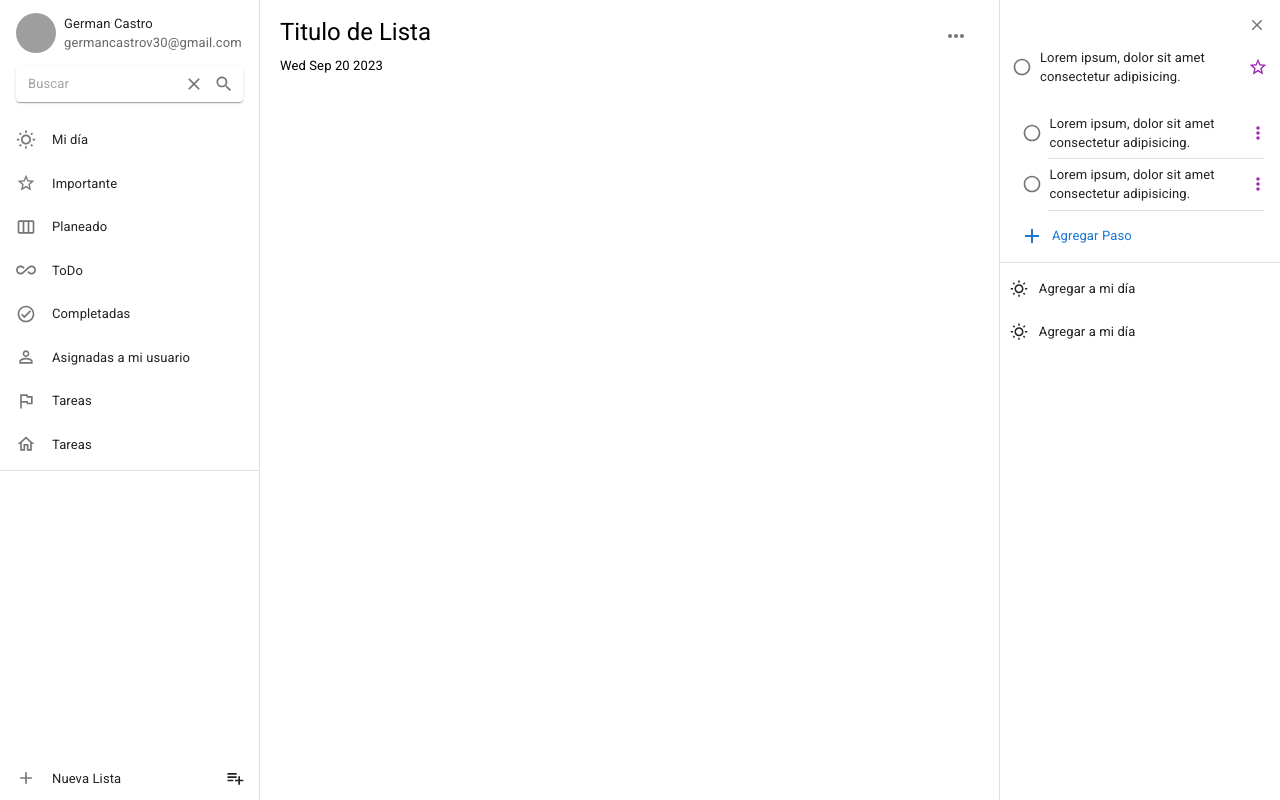
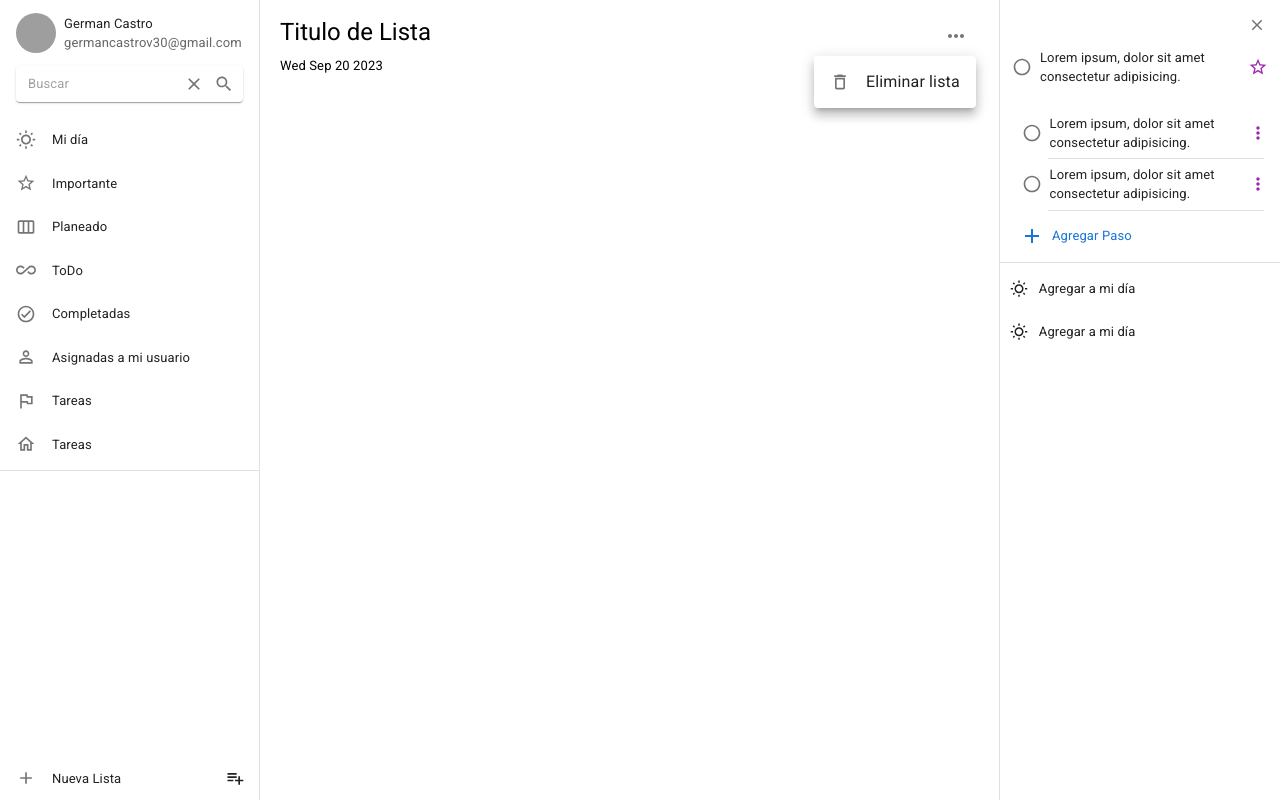
Before and after one commit to zovalger/to_do_app, a Next.js app: page /dashboard in a window 1280 px wide. Both pictures are taken after a click on the button 956 px from the left and 36 px from the top of the page. Built offline with nearby package versions, Linux system fonts and the light colour scheme; grey boxes are pictures that could not be loaded.

Commit message:
add: delete of lists

```diff
--- a/src/app/dashboard/components/ListHeader.tsx
+++ b/src/app/dashboard/components/ListHeader.tsx
@@ -5,22 +5,62 @@ import IconButton from "@mui/material/IconButton";
 import MenuIcon from "@mui/icons-material/Menu";
 import Typography from "@mui/material/Typography";
 import MoreHorizOutlinedIcon from "@mui/icons-material/MoreHorizOutlined";
-import { useTheme } from "@mui/material/styles";
+import DeleteOutlineOutlinedIcon from "@mui/icons-material/DeleteOutlineOutlined";
+import Button from "@mui/material/Button";
+import Dialog from "@mui/material/Dialog";
+import DialogActions from "@mui/material/DialogActions";
+import DialogContent from "@mui/material/DialogContent";
+import DialogContentText from "@mui/material/DialogContentText";
+import DialogTitle from "@mui/material/DialogTitle";
 import { TaskPanelWidth, ToDoNavWidth } from "@/config/UISettings";
 import { useGlobalContext } from "@/app/contexts/Global.context";
 import { useListAndGroupContext } from "@/app/contexts/ListAndGroup.context";
+import { ListItemIcon, Menu, MenuItem } from "@mui/material";
+import { deleteList } from "../services/ListsService";
 
 const ListHeader = () => {
-	const theme = useTheme();
 	const { handleAsidePanelToggle } = useGlobalContext();
+	const { lists, setLists, listSelected } = useListAndGroupContext();
 
-	const { lists, listSelected } = useListAndGroupContext();
+	// **************************** menu desplegable ****************************
+	const [anchorEl, setAnchorEl] = useState<null | HTMLElement>(null);
+
+	const openMoreButton = Boolean(anchorEl);
+
+	const handleClickMoreButton = (event: React.MouseEvent<HTMLButtonElement>) =>
+		setAnchorEl(event.currentTarget);
+
+	const handleCloseMoreButton = () => setAnchorEl(null);
+
+	// **************************** menu eliminar ****************************
+
+	const [open, setOpen] = useState(false);
+
+	const handleClickOpen = () => {
+		setOpen(true);
+	};
+
+	const handleClose = () => {
+		setOpen(false);
+	};
+
+	const handleDelete = async () => {
+		if (!listSelected) return;
+
+		const newLists = await deleteList(lists, listSelected);
+
+		setLists(newLists);
+
+		handleClose();
+	};
+
+	// **************************** render ****************************
 
 	const currentList = lists.find((l) => l._id == listSelected);
-
 	const title = currentList ? currentList.title : "Titulo de Lista";
 
 	return (
+		<>
 			<Box
 				sx={{
 					position: "fixed",
@@ -51,7 +91,10 @@ const ListHeader = () => {
 					</Typography>
 
 					<Box sx={{ ml: "auto" }}>
-					<IconButton sx={{ borderRadius: 0 }}>
+						<IconButton
+							onClick={handleClickMoreButton}
+							sx={{ borderRadius: 0 }}
+						>
 							<MoreHorizOutlinedIcon />
 						</IconButton>
 					</Box>
@@ -60,6 +103,60 @@ const ListHeader = () => {
 					{new Date().toDateString()}
 				</Typography>
 			</Box>
+
+			<Menu
+				id="More-option-list"
+				anchorEl={anchorEl}
+				open={openMoreButton}
+				onClose={handleCloseMoreButton}
+				MenuListProps={{
+					"aria-labelledby": "basic-button",
+				}}
+				anchorOrigin={{
+					vertical: "bottom",
+					horizontal: "right",
+				}}
+				transformOrigin={{
+					vertical: "top",
+					horizontal: "right",
+				}}
+			>
+				<MenuItem
+					onClick={() => {
+						handleCloseMoreButton();
+						handleClickOpen();
+					}}
+				>
+					<ListItemIcon>
+						<DeleteOutlineOutlinedIcon fontSize="small" />
+					</ListItemIcon>
+					Eliminar lista
+				</MenuItem>
+			</Menu>
+
+			<Dialog
+				open={open}
+				onClose={handleClose}
+				aria-labelledby="alert-dialog-title"
+				aria-describedby="alert-dialog-description"
+			>
+				{/* <DialogTitle id="alert-dialog-title" >
+					Seguro que quiere eliminar {title}
+				</DialogTitle> */}
+				<DialogContent>
+					{/* <DialogContentText id="alert-dialog-description">
+					Seguro que quiere eliminar {title}
+					</DialogContentText> */}
+					{`Seguro que quiere eliminar "${title}"`}
+				</DialogContent>
+				<DialogActions>
+					<Button onClick={handleClose} autoFocus>Cancelar</Button>
+					<Button onClick={handleDelete}  color="error">
+						Eliminar
+					</Button>
+				</DialogActions>
+			</Dialog>
+		</>
 	);
 };
 
--- a/src/app/dashboard/services/ListsService.ts
+++ b/src/app/dashboard/services/ListsService.ts
@@ -3,9 +3,11 @@ import { TaskStorageName } from "@/config/OfflineDataSettings";
 import { DefaultList } from "@/defaultValues";
 import { ListData, TaskData } from "@/types";
 import {
+	deleteListLocalStorage,
 	getListLocalStorage,
 	getListsLocalStorage,
 	setListLocalStorage,
+	setListsLocalStorage,
 } from "./offline/ListsOffline";
 
 // dar datos de una lista
@@ -27,3 +29,16 @@ export const createList = async (list?: ListData): Promise<ListData> => {
 
 	return currentList;
 };
+
+export const deleteList = async (
+	lists: ListData[],
+	_id: string
+): Promise<ListData[]> => {
+	const newLists = lists.filter((l) => l._id !== _id);
+
+	deleteListLocalStorage(_id);
+
+	setListsLocalStorage(newLists);
+
+	return newLists;
+};
--- a/src/app/dashboard/services/TasksService.ts
+++ b/src/app/dashboard/services/TasksService.ts
@@ -1,5 +1,6 @@
 import { v4 as uuid } from "uuid";
 import {
+	deleteTaskLocalStorage,
 	getTaskLocalStorage,
 	getTasksLocalStorage,
 	setTaskLocalStorage,
@@ -25,3 +26,18 @@ export const createTask = async (task: TaskData): Promise<TaskData> => {
 
 	return currentTask;
 };
+
+export const deleteTask = async (_id: string): Promise<void> => {
+	deleteTaskLocalStorage(_id);
+};
+
+export const deleteTaskByListId = async (
+	task: TaskData[],
+	listId: string
+): Promise<void> => {
+	// const toDelete:TaskData[] = []
+	// const rest =
+	// task.filter((t) =>{
+	// });
+	// deleteTaskLocalStorage(_id);
+};
--- a/src/app/dashboard/services/offline/TasksOffline.ts
+++ b/src/app/dashboard/services/offline/TasksOffline.ts
@@ -14,13 +14,15 @@ export const getTaskLocalStorage = (_id: string): TaskData | null => {
 };
 
 export const setTaskLocalStorage = (Task: TaskData) => {
-
-
 	const { _id } = Task;
 
 	const data = JSON.stringify(Task);
 
 	localStorage.setItem(`${TaskStorageName}-${_id}`, data);
+};
+
+export const deleteTaskLocalStorage = (_id: string) => {
+	localStorage.setItem(`${TaskStorageName}-${_id}`, "");
 };
 
 // ******************************************************************
```
Lines whose indentation alone changed are shown as unchanged.
